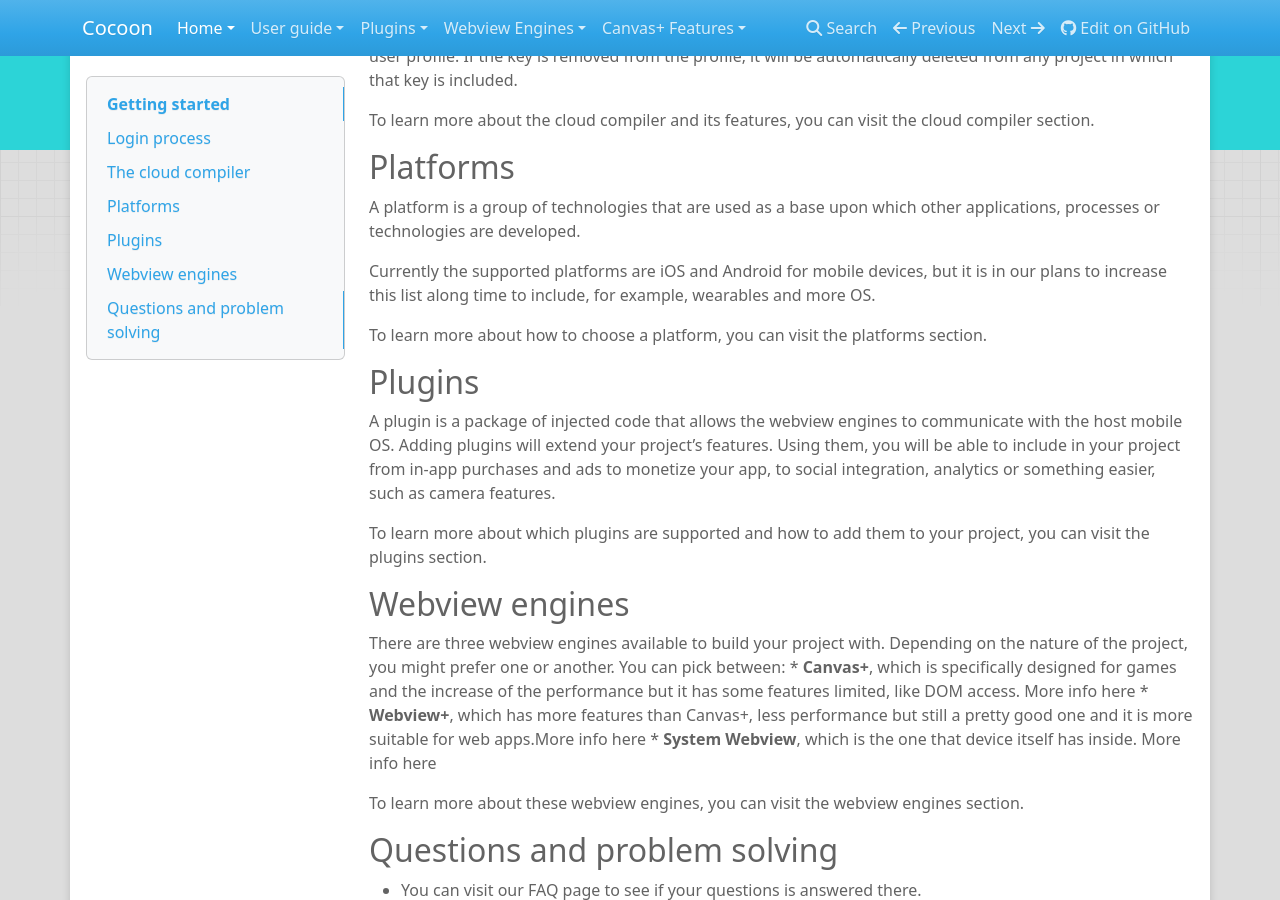
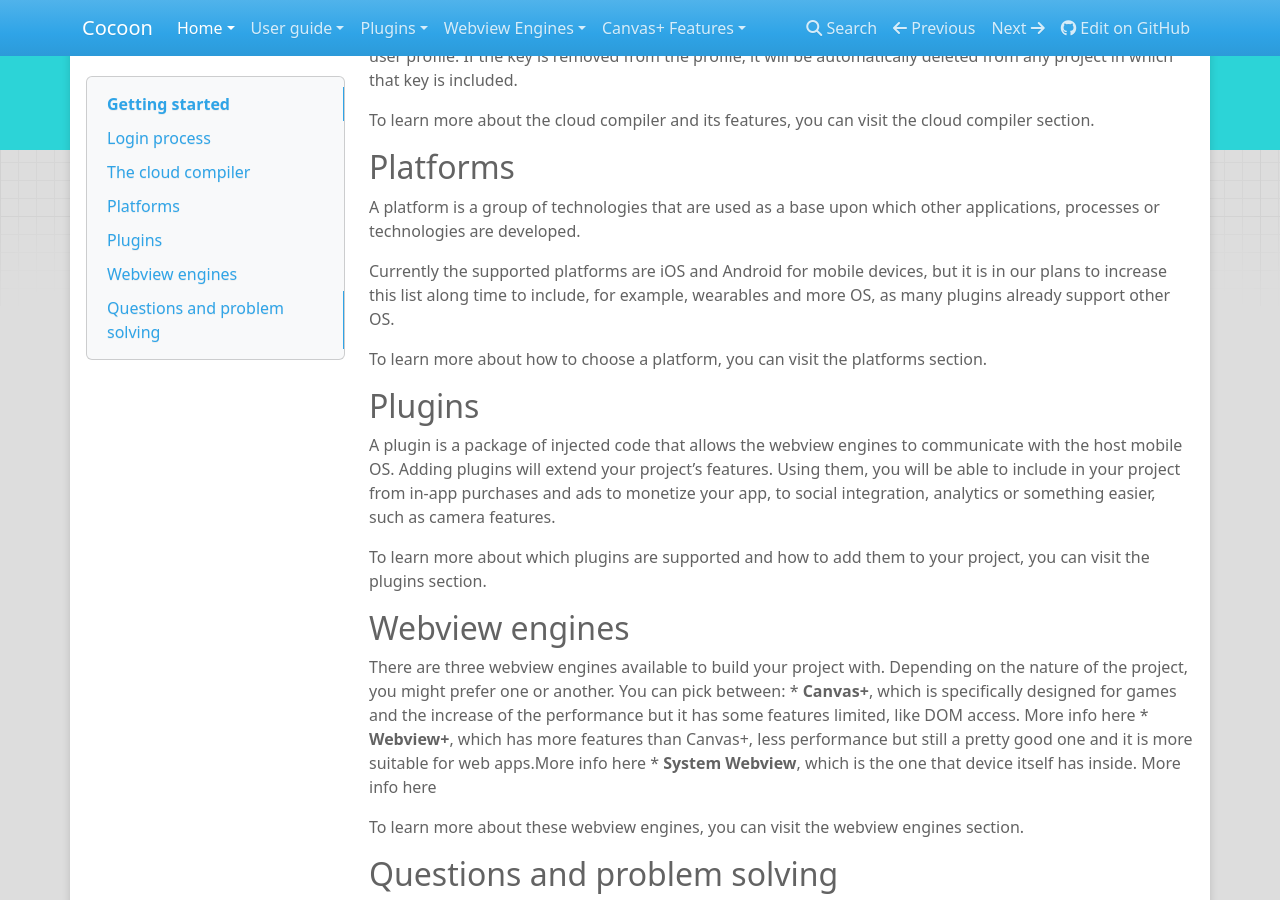
Before and after one commit to CocoonIO/cocoon-cloud-doc, an MkDocs documentation site: the page built from docs/getting-started.md, in a window 1280 px wide and 900 px high, scrolled down 947 px. Built offline with MkDocs 1.6.1, drawn with Linux system fonts in a browser that asks for light colours; nearby versions of some CDN libraries; old or Windows-style settings are respelled for this version of MkDocs.

Commit message:
Explain why the plugins support more OS than Cocoon.io.

```diff
--- a/docs/getting-started.md
+++ b/docs/getting-started.md
@@ -35,7 +35,7 @@ To learn more about the cloud compiler and its features, you can visit the [clou
 
 A platform is a group of technologies that are used as a base upon which other applications, processes or technologies are developed.
 
-Currently the supported platforms are iOS and Android for mobile devices, but it is in our plans to increase this list along time to include, for example, wearables and more OS.
+Currently the supported platforms are iOS and Android for mobile devices, but it is in our plans to increase this list along time to include, for example, wearables and more OS, as many plugins already support other OS.
 
 To learn more about how to choose a platform, you can visit the [platforms](/user-guide/platforms) section.
 
```
